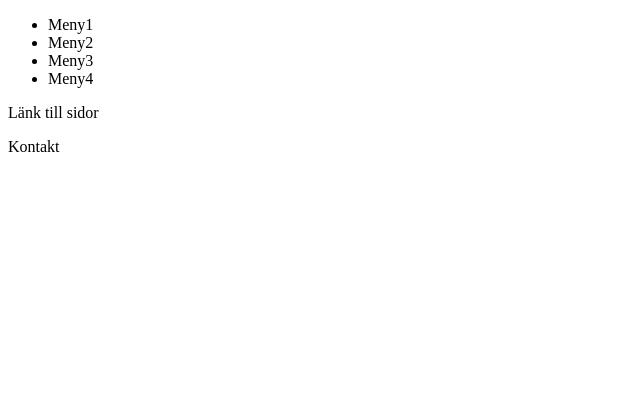
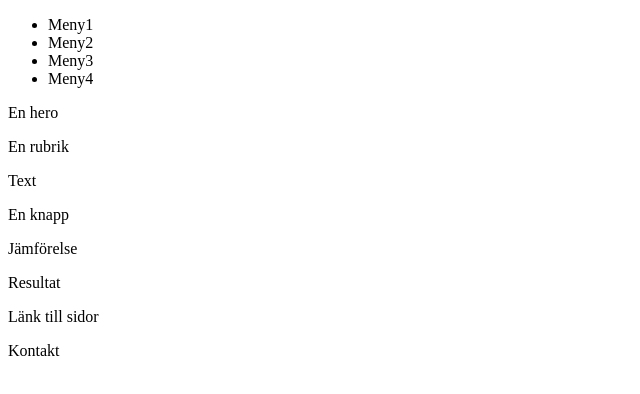
Before and after one commit to andys19a/react-affiliate, a React (Create React App) app: page / in a window 1280 px wide. Shown: the top 394 px of the page, without its empty margins (0-640 px from the left). Built offline with nearby package versions, Linux system fonts and the light colour scheme.

Commit message:
Update layout

```diff
--- a/src/App.jsx
+++ b/src/App.jsx
@@ -1,10 +1,11 @@
 import Header from "./components/Header";
 import Footer from "./components/Footer";
-
+import Layout from "./components/Layout";
 function App() {
   return (
     <>
       <Header />
+      <Layout/>
       <Footer />
     </>
   );
--- a/src/components/Layout.jsx
+++ b/src/components/Layout.jsx
@@ -1,21 +1,26 @@
+import '../css/Layout.css';
+
 function Layout(){
 
     return (
 
         <div className="layout-page">
-
-
-
-
-
+            <div className="hero">
+                <p>En hero</p>
+            </div>
+            <div className='info'>
+                <p>En rubrik</p>
+                <p>Text</p>
+                <p>En knapp</p>
+            </div>
+            <div className='resultat'>
+                <p>Jämförelse</p>
+                <p>Resultat</p>
+            </div>
         </div>
 
 
     )
+}
 
-
-
-
-
-
-}
+export default Layout;
```
Also changed, not shown: src/css/Layout.css (added).
